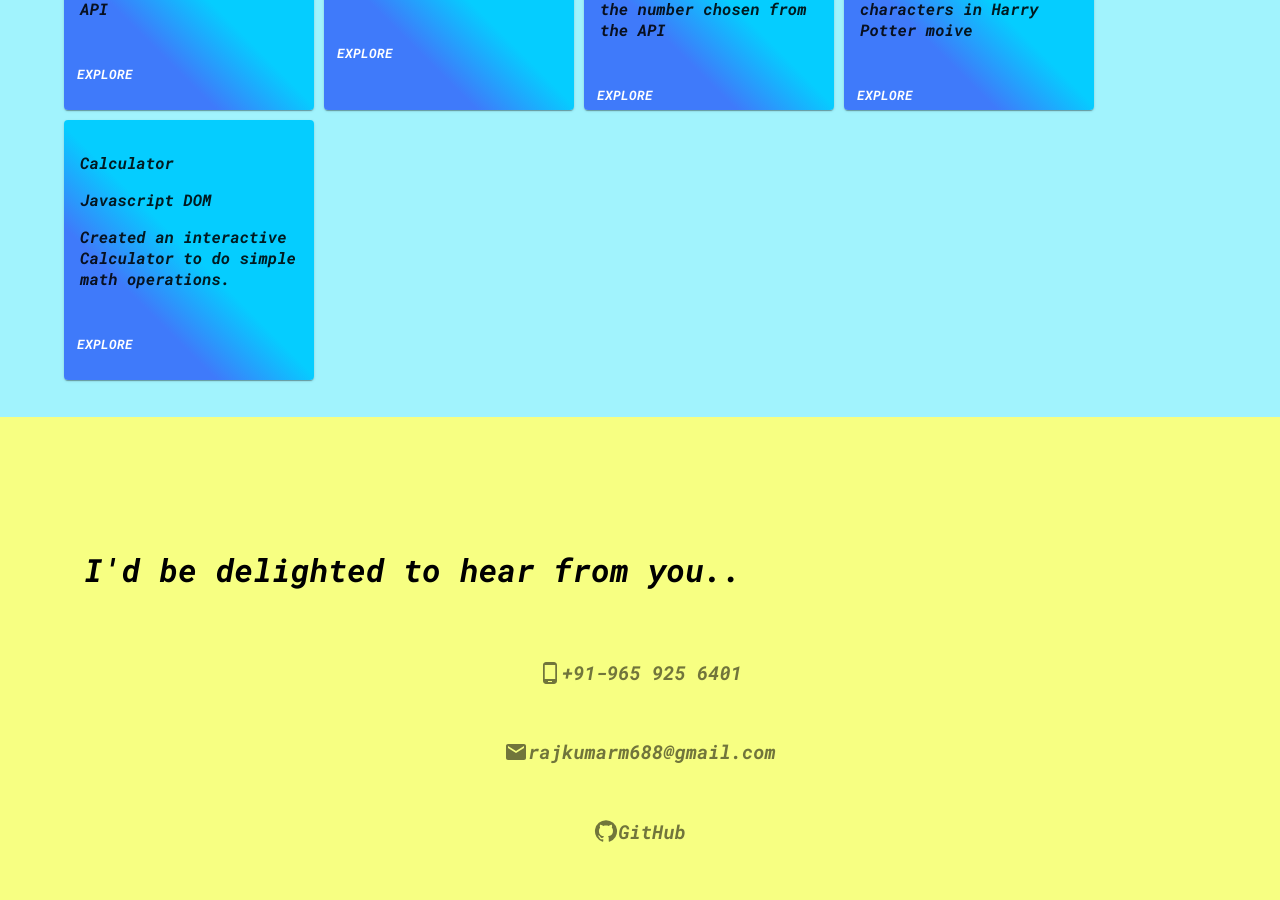
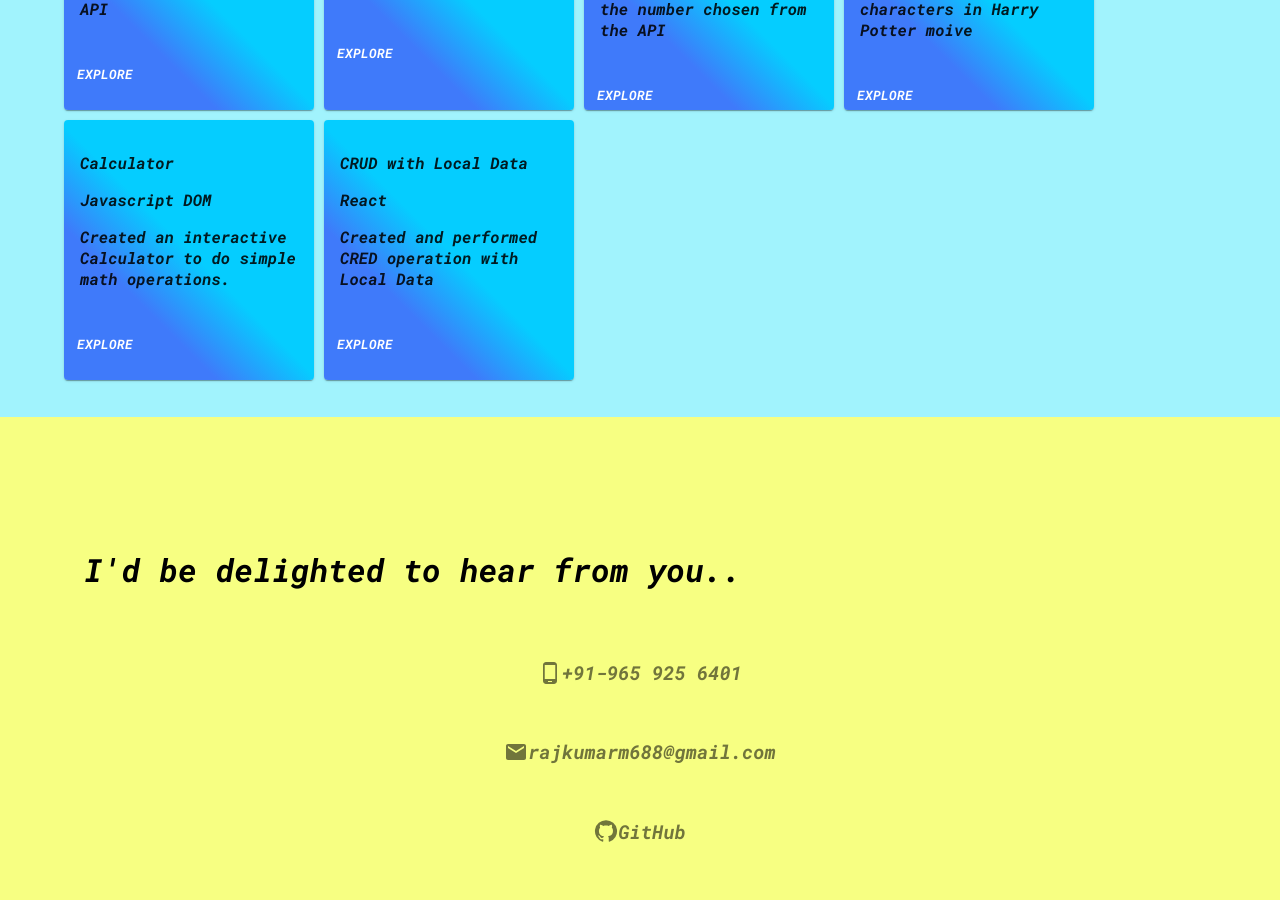
Before and after one commit to rajm688/resume-2, a React (Create React App) app: page / in a window 1280 px wide. Shown: the part 2103-3003 px from the top of the page. Built offline with nearby package versions, Linux system fonts and the light colour scheme.

Commit message:
project added

```diff
--- a/src/Projects.js
+++ b/src/Projects.js
@@ -38,6 +38,13 @@ export function Projects() {
         "Created an interactive Calculator to do simple math operations.",
       Tools: "Javascript DOM",
       link: "https://calculatorwithdom.netlify.app/",
+    },
+    {
+      name: "CRUD with Local Data",
+      Details:
+        "Created and performed CRED operation with Local Data ",
+      Tools: "React",
+      link: "https://pokemon-cerd.netlify.app/",
     },
   ];
   return (
```
